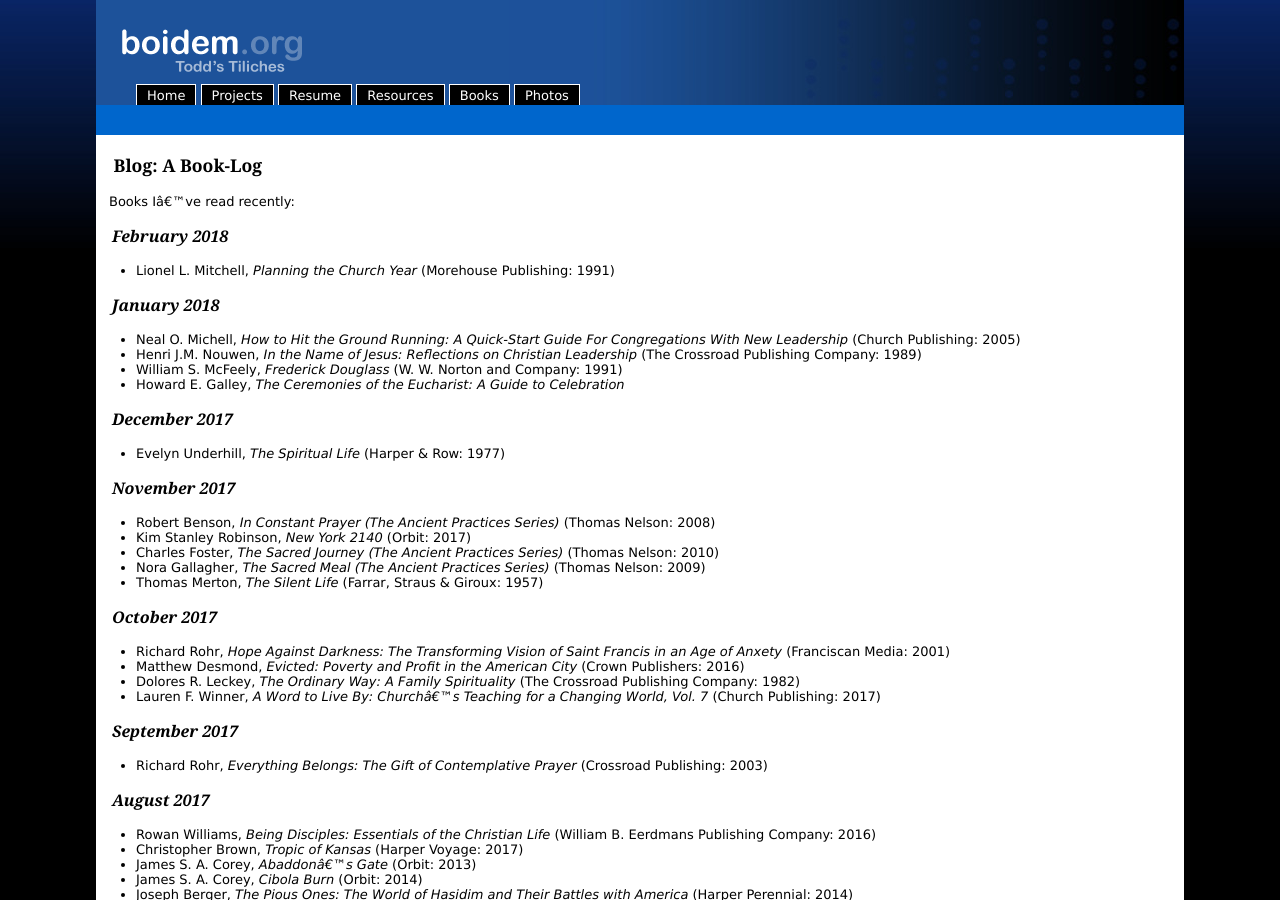
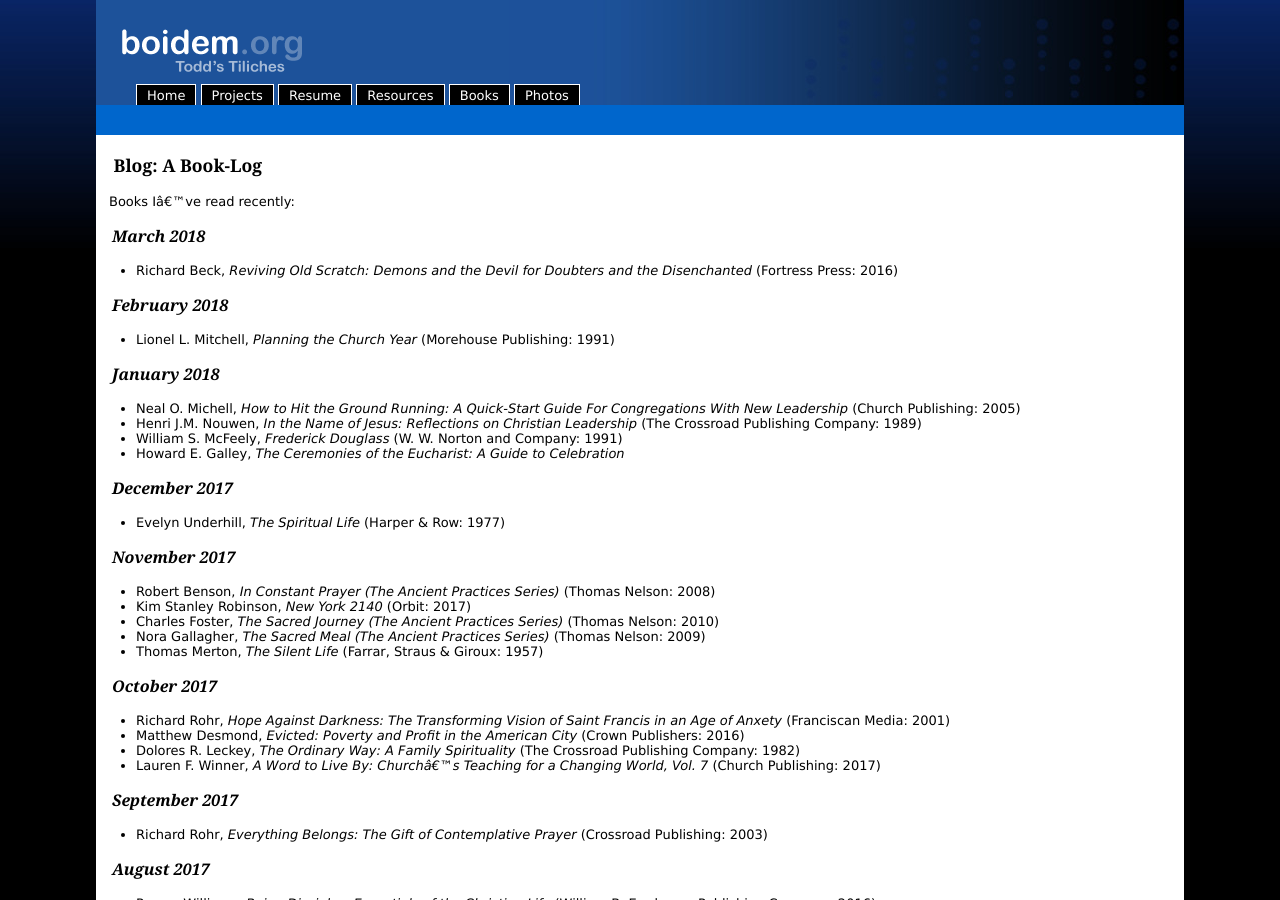
Before and after one commit to toddfoster/toddfoster.github.com, a Jekyll site: the page built from books.md, in a window 1280 px wide and 900 px high. Built offline with Jekyll 4.4.1, drawn with Linux system fonts in a browser that asks for light colours.

Commit message:
Beck book

```diff
--- a/books.md
+++ b/books.md
@@ -6,6 +6,9 @@ layout: default
 # Blog: A Book-Log
 
 Books I've read recently:
+
+## March 2018
+* Richard Beck, _Reviving Old Scratch: Demons and the Devil for Doubters and the Disenchanted_ (Fortress Press: 2016)
 
 ## February 2018
 * Lionel L. Mitchell, _Planning the Church Year_ (Morehouse Publishing: 1991)
```
